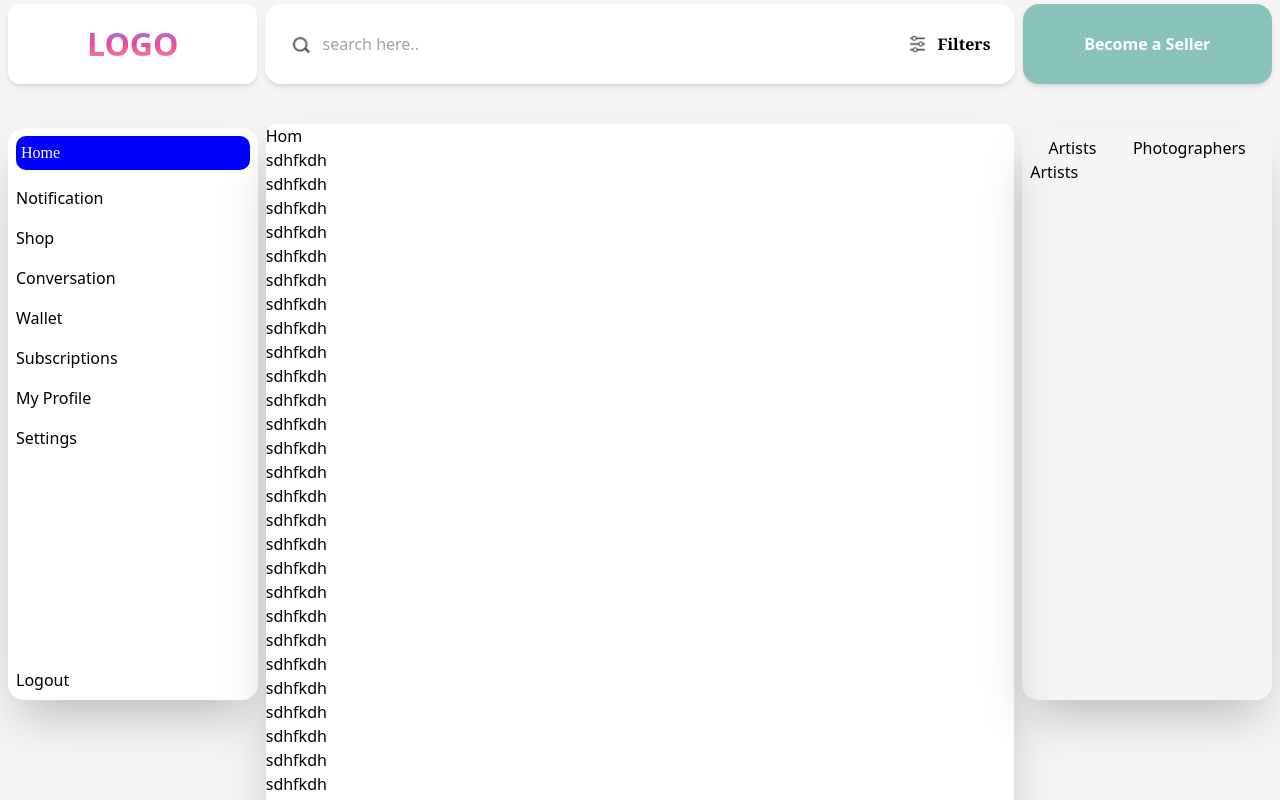
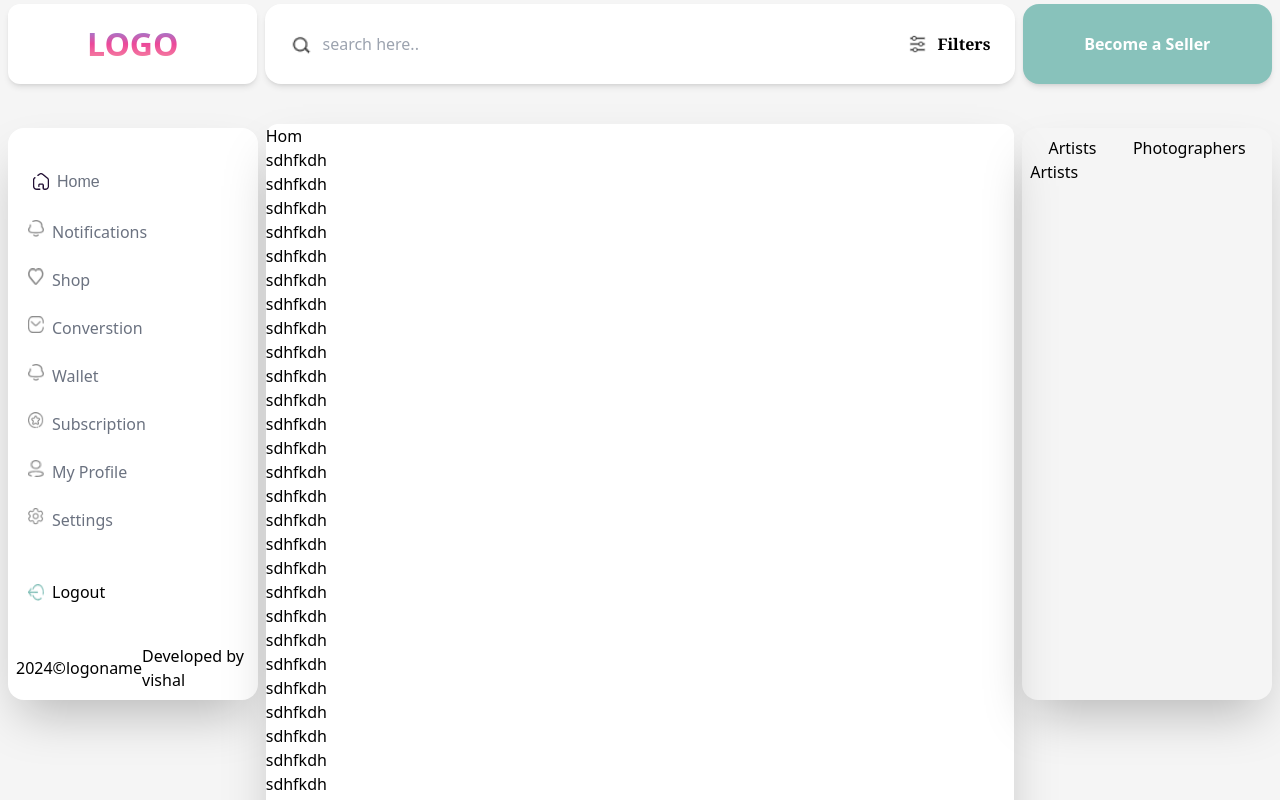
Before and after one commit to Plvishal/-relu_consultancy, a React (Vite) app: page / in a window 1280 px wide. Shown: the top 800 px of the page. Built offline with nearby package versions, Linux system fonts and the light colour scheme.

Commit message:
sidebar done

```diff
--- a/src/components/Sidebar.jsx
+++ b/src/components/Sidebar.jsx
@@ -1,148 +1,45 @@
 import { NavLink } from 'react-router-dom';
+import { sidebar } from '../../utils/sidebar';
+import { logout } from '../../utils/imageExport';
 
 function Sidebar() {
   return (
     <div className="flex flex-col justify-between h-full">
-      <div className="flex flex-col gap-4">
+      <div className="flex flex-col gap-6 mt-5 p-3">
+        {sidebar.map((dt) => (
           <NavLink
-          to={'/'}
+            key={dt.titile}
+            to={dt.path}
             style={({ isActive }) =>
               isActive
                 ? {
-                  backgroundColor: 'blue',
                     borderRadius: '10px',
                     padding: '5px',
-                  color: 'white',
-                  fontFamily: 'serif',
-                  font: 'bold',
+                    color: 'black',
+                    fontFamily: '',
+                    font: 'icon',
                   }
                 : undefined
             }
           >
-          Home
+            <div className=" flex gap-2 ">
+              <img src={dt.src} alt="error" className="w-[16px] h-[17px]" />
+              <span className="text-md font-normal text-gray-500">
+                {dt.titile}{' '}
+              </span>
+            </div>
           </NavLink>
-        <NavLink
-          to={'/notification'}
-          style={({ isActive }) =>
-            isActive
-              ? {
-                  backgroundColor: 'blue',
-                  borderRadius: '10px',
-                  padding: '5px',
-                  color: 'white',
-                  fontFamily: 'serif',
-                  font: 'bold',
-                }
-              : undefined
-          }
-        >
-          Notification
-        </NavLink>
-        <NavLink
-          to={'/shop'}
-          style={({ isActive }) =>
-            isActive
-              ? {
-                  backgroundColor: 'blue',
-                  borderRadius: '10px',
-                  padding: '5px',
-                  color: 'white',
-                  fontFamily: 'serif',
-                  font: 'bold',
-                }
-              : undefined
-          }
-        >
-          Shop
-        </NavLink>
-        <NavLink
-          to={'/conversation'}
-          style={({ isActive }) =>
-            isActive
-              ? {
-                  backgroundColor: 'blue',
-                  borderRadius: '10px',
-                  padding: '5px',
-                  color: 'white',
-                  fontFamily: 'serif',
-                  font: 'bold',
-                }
-              : undefined
-          }
-        >
-          Conversation
-        </NavLink>
-        <NavLink
-          to={'/wallet'}
-          style={({ isActive }) =>
-            isActive
-              ? {
-                  backgroundColor: 'blue',
-                  borderRadius: '10px',
-                  padding: '5px',
-                  color: 'white',
-                  fontFamily: 'serif',
-                  font: 'bold',
-                }
-              : undefined
-          }
-        >
-          Wallet
-        </NavLink>
-        <NavLink
-          to={'/subscriptions'}
-          style={({ isActive }) =>
-            isActive
-              ? {
-                  backgroundColor: 'blue',
-                  borderRadius: '10px',
-                  padding: '5px',
-                  color: 'white',
-                  fontFamily: 'serif',
-                  font: 'bold',
-                }
-              : undefined
-          }
-        >
-          Subscriptions
-        </NavLink>
-        <NavLink
-          to={'/my-profile'}
-          style={({ isActive }) =>
-            isActive
-              ? {
-                  backgroundColor: 'blue',
-                  borderRadius: '10px',
-                  padding: '5px',
-                  color: 'white',
-                  fontFamily: 'serif',
-                  font: 'bold',
-                }
-              : undefined
-          }
-        >
-          My Profile
-        </NavLink>
-        <NavLink
-          to={'/settings'}
-          style={({ isActive }) =>
-            isActive
-              ? {
-                  backgroundColor: 'blue',
-                  borderRadius: '10px',
-                  padding: '5px',
-                  color: 'white',
-                  fontFamily: 'serif',
-                  font: 'bold',
-                }
-              : undefined
-          }
-        >
-          Settings
-        </NavLink>
+        ))}
       </div>
-      <div>
-        <button>Logout</button>
+      <div className="flex flex-col justify-between  gap-7">
+        <button className="flex justify-start items-center gap-2 p-3">
+          <img src={logout} alt="error" className="w-[16px] h-[17px]" /> Logout
+        </button>
+
+        <div className="flex justify-between items-center">
+          <p>2024&copy;logoname</p>
+          <p>Developed by vishal </p>
+        </div>
       </div>
     </div>
   );
--- /dev/null
+++ b/utils/sidebar.js
@@ -0,0 +1,52 @@
+import {
+  heart,
+  home,
+  notification,
+  message,
+  setting,
+  profile,
+  favorite,
+} from './imageExport';
+
+export const sidebar = [
+  {
+    titile: 'Home',
+    src: home,
+    path: '/',
+  },
+  {
+    titile: 'Notifications',
+    src: notification,
+    path: '/notification',
+  },
+  {
+    titile: 'Shop',
+    src: heart,
+    path: '/shop',
+  },
+  {
+    titile: 'Converstion',
+    src: message,
+    path: '/conversation',
+  },
+  {
+    titile: 'Wallet',
+    src: notification,
+    path: '/wallet',
+  },
+  {
+    titile: 'Subscription',
+    src: favorite,
+    path: '/subscriptions',
+  },
+  {
+    titile: 'My Profile',
+    src: profile,
+    path: 'my-profile',
+  },
+  {
+    titile: 'Settings',
+    src: setting,
+    path: '/settings',
+  },
+];
```
Lines whose indentation alone changed are shown as unchanged.
